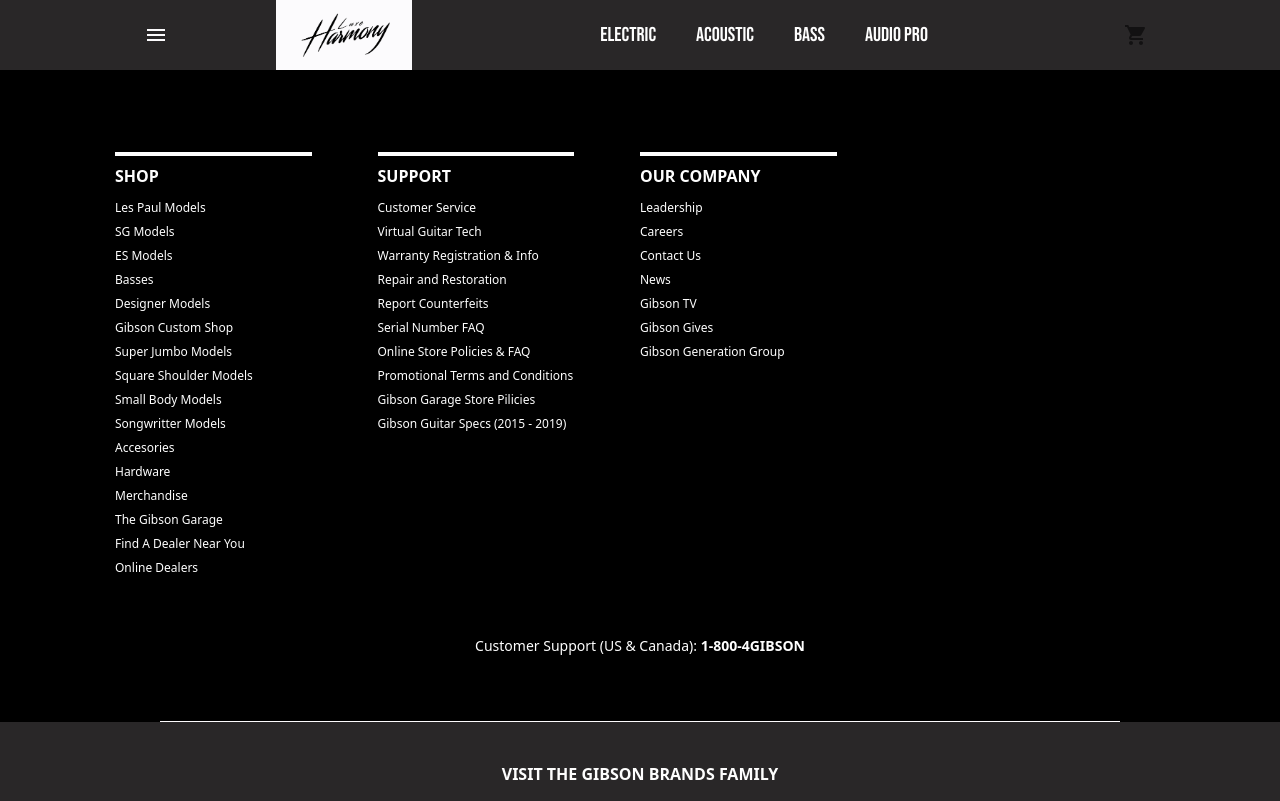
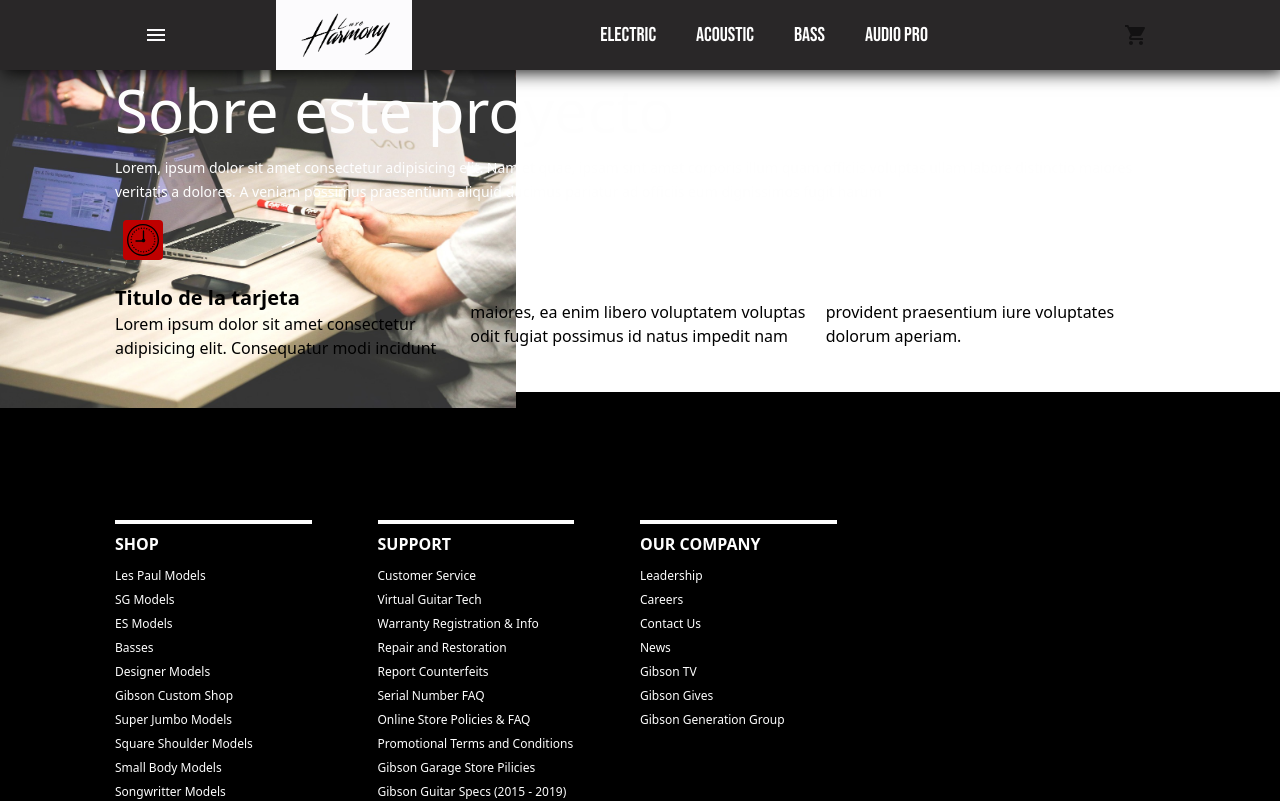
Before and after one commit to FedeDiaz31/luxeharmony-users-front, a React (Create React App) app: page /about in a window 1280 px wide. Shown: the top 801 px of the page. Built offline with nearby package versions, Linux system fonts and the light colour scheme.

Commit message:
about page

```diff
--- a/src/App.css
+++ b/src/App.css
@@ -78,3 +78,11 @@
 .css-1aquho2-MuiTabs-indicator {
     background-color: rgb(174, 146, 84) !important;
 }
+
+
+/* ABOUT CSS */
+
+
+#aboutHeader {
+    background-image: url('./assets/img/laptops-g6a6ba6c0a_1280.jpg');
+}
--- a/src/routes/AboutUs.jsx
+++ b/src/routes/AboutUs.jsx
@@ -1,5 +1,47 @@
+import clockICon from "../assets/img/clock.svg";
+import Card from "@mui/material/Card";
+
+function Cards() {
+  return (
+    <div className="container mx-auto columns-1 laptop:columns-3 my-12 py-12">
+      <div className="">
+        <img
+          src={clockICon}
+          alt="icono"
+          className="w-10 -my-10 -translate-y-10 ml-2 bg-[red] p-1 rounded brightness-75"
+        />
+        <h3 className="mt-6 text-xl font-bold">Titulo de la tarjeta</h3>
+        <p className="brightness-100 ">
+          Lorem ipsum dolor sit amet consectetur adipisicing elit. Consequatur
+          modi incidunt maiores, ea enim libero voluptatem voluptas odit fugiat
+          possimus id natus impedit nam provident praesentium iure voluptates
+          dolorum aperiam.
+        </p>
+      </div>
+    </div>
+  );
+}
+
 function AboutUs() {
-  return <div>AboutUs</div>;
+  return (
+    <div
+      id="aboutHeader"
+      className="w-screen object-cover bg-start translate-y-16 bg-contain bg-no-repeat text-start"
+    >
+      <div className="container mx-auto">
+        <h1 className="text-4xl laptop:text-6xl text-textPrimary opacity-100 py-4">
+          Sobre este proyecto
+        </h1>
+        <p className="text-textPrimary  leading-6  text-sm">
+          Lorem, ipsum dolor sit amet consectetur adipisicing elit. Nam et quae,
+          ipsam sint amet corporis illum quam officiis voluptas ullam labore
+          distinctio maiores veritatis a dolores. A veniam possimus praesentium
+          aliquid ducimus pariatur ad officiis eum dignissimos fugit harum
+        </p>
+      </div>
+      <Cards />
+    </div>
+  );
 }
 
 export default AboutUs;
```
Also changed, not shown: src/assets/img/clock.svg (added), src/assets/img/laptops-g6a6ba6c0a_1280.jpg (added).
